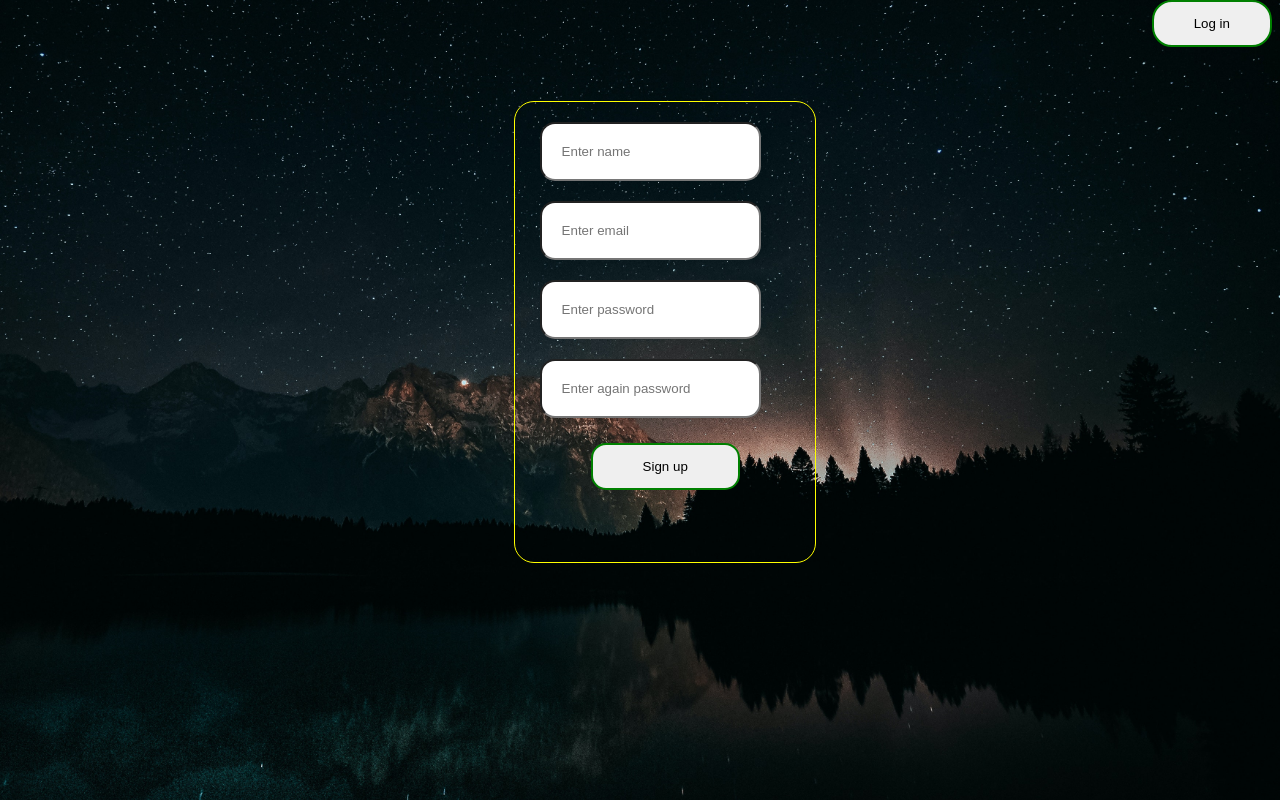
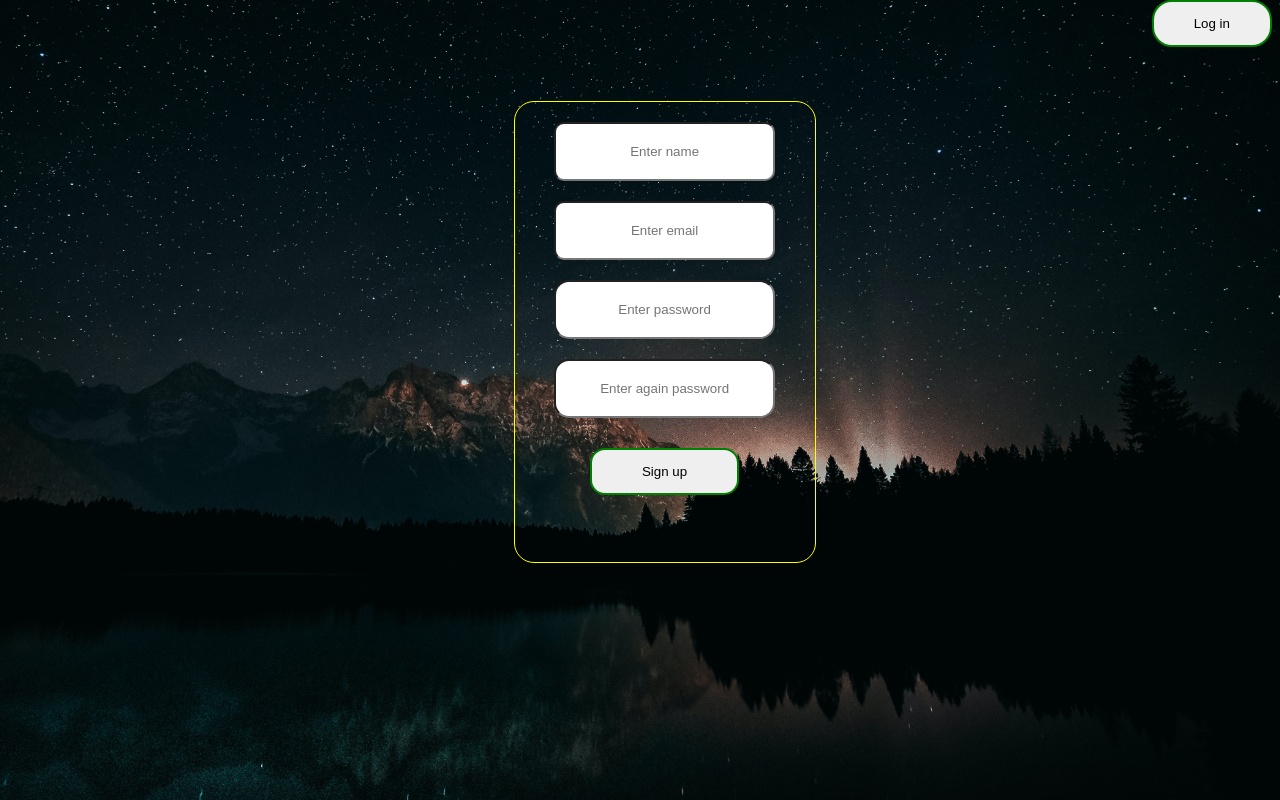
Before and after one commit to pankaj2727/make-your-own-Portfolio, a plain HTML site: page signup.html in a window 1280 px wide. Drawn offline with Linux system fonts and the light colour scheme; files whose address does not match are found by name.

Commit message:
In signup file, centered the input elements and their texts.

```diff
--- a/css/signup.css
+++ b/css/signup.css
@@ -9,7 +9,6 @@ body {
     margin-top: -8%;
     border-radius: 20px;
     border: 2px solid green;
-
     padding: 14px 40px;
 }
 
@@ -20,48 +19,47 @@ body {
 
 
 .form {
-
     margin-left: 40%;
     margin-top: 8%;
     height: 460px;
     width: 300px;
     border: 1px solid yellow;
     border-radius: 20px;
+    text-align: center;
 }
 
 .Name {
+    text-align: center;
+    margin-top: 20px;
     padding: 20px;
-    margin-top: 20px;
-    margin-left: 25px;
-    border-radius: 15px;
+    border-radius: 10px;
 }
 
 .email {
+    border-radius: 10px;
+    margin-top: 20px;
     padding: 20px;
-    margin-top: 20px;
-    margin-left: 25px;
-    border-radius: 15px;
+    text-align: center;
 }
 
 .password {
     padding: 20px;
     margin-top: 20px;
-    margin-left: 25px;
+    text-align: center;
     border-radius: 15px;
 }
 
 .recheckpassword {
     padding: 20px;
     margin-top: 20px;
-    margin-left: 25px;
     border-radius: 15px;
+    text-align: center;
 }
 
 .signup {
-    text-align: "center";
+    text-align: center;
     padding: 14px 50px;
-    margin-top: 25px;
-    margin-left: 76px;
+    margin-top: 30px;
     border: 2px solid green;
     border-radius: 15px;
 }
--- a/signup.html
+++ b/signup.html
@@ -1,10 +1,10 @@
 <!DOCTYPE html>
 <HTML lang="en">
+
 <head>
     <meta charset="utf-8">
     <title>Sign up</title>
     <link rel="stylesheet" type="text/css" href="css/signup.css">
-
     <script>
         var name=document.Loginform.name.value;
               var p1=document.Loginform.password.value;
@@ -35,36 +35,25 @@
                 msg= String.fromCodePoint(128170);
 
                 document.getElementById('mylocation').innerText=msg;
-
             }
 
 
          </script>
-
 </head>
 
 <body style="background-color:black">
+    <div class="loginbutton">
+        <a href="Login.html" alt="loginbutton"><button class="Login">Log in</button></a>
+    </div>
+    <div class="form">
+        <form action="" method="POST" name="Loginform" onsubmit="return validate()">
+            <input class="Name" type="text" placeholder="Enter name" name="name">
+            <input class="email" type="email" placeholder="Enter email" name="emial">
+            <input class="password" type="password" placeholder="Enter password" name="password" onkeyup="valstrength()"><span id="mylocation"></span>
+            <input class="recheckpassword" type="password" placeholder="Enter again password" name="recheckpassword">
+            <input class="signup" type="submit" value="Sign up">
+        </form>
+    </div>
+</body>
 
-    <div class="loginbutton">
-
-        <a href="Login.html" alt="loginbutton"><button class="Login">Log in</button></a>
-
-    </div>
-
-
-        <div class="form">
-
-        <form action="" method="POST"  name="Loginform" onsubmit="return validate()">
-        <input class="Name" type="text" placeholder="Enter name"  name="name"><br>
-        <input class="email" type="email" placeholder="Enter email" name="emial"><br>
-        <input class="password" type="password" placeholder="Enter password" name="password" onkeyup="valstrength()"><span id="mylocation"></span><br>
-        <input class="recheckpassword" type="password" placeholder="Enter again password" name="recheckpassword"><br>
-        <input class="signup" type="submit" value="Sign up">
-
-        </form>
-
-    </div>
-
-
-    </body>
 </HTML>
```
Also changed, not shown: css/home.css (+5 -5 lines). Lines whose indentation alone changed are shown as unchanged.
